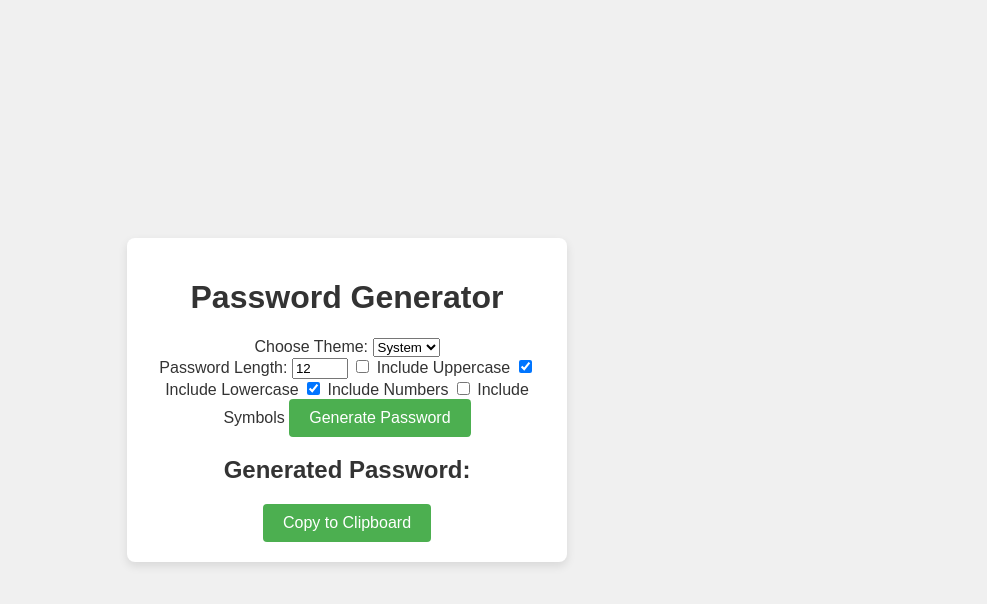
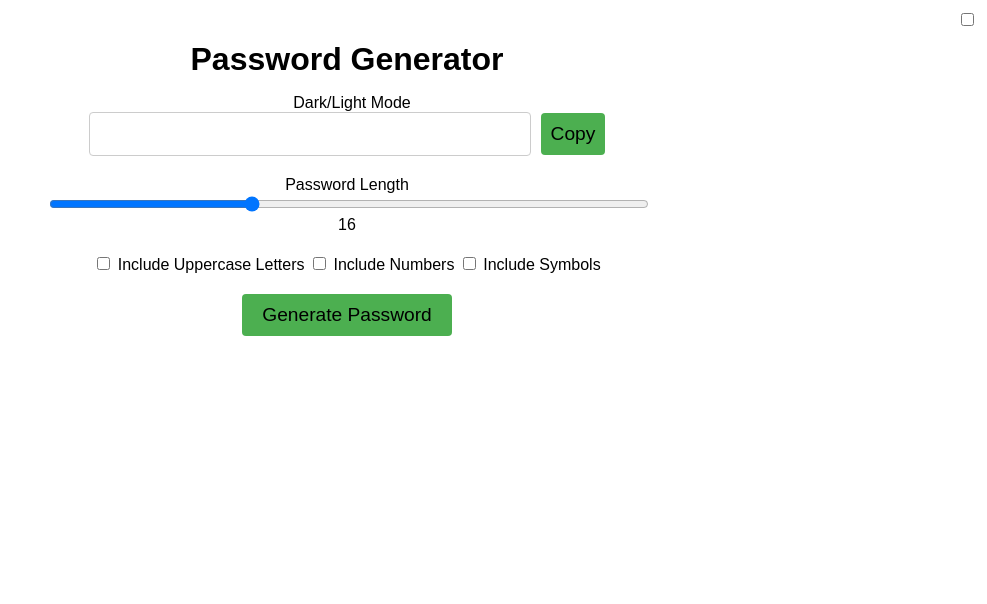
Before and after one commit to Mousica-dev/Password-generator, a plain HTML site: page index.html in a window 1280 px wide. Shown: the whole page, without its empty margins (293-1280 px from the left). Drawn offline with Linux system fonts and the light colour scheme.

Commit message:
Cleaned up the code

```diff
--- a/index.html
+++ b/index.html
@@ -8,45 +8,32 @@
 </head>
 <body>
   <div class="container">
-    <h1>Password Generator</h1>
-    <div>
-      <label for="theme-toggle">Choose Theme:</label>
-      <select id="theme-toggle">
-        <option value="light">Light</option>
-        <option value="dark">Dark</option>
-        <option value="system">System</option>
-      </select>
+    <header>
+      <h1>Password Generator</h1>
+      <label for="themeToggle" class="switch-label">Dark/Light Mode</label>
+      <input type="checkbox" id="themeToggle" class="theme-toggle">
+    </header>
+
+    <div class="password-container">
+      <input type="text" id="password" readonly>
+      <button id="copyButton" onclick="copyToClipboard()">Copy</button>
     </div>
 
-    <div id="generator-form">
-      <label for="password-length">Password Length:</label>
-      <input type="number" id="password-length" min="6" max="50" value="12">
-
-      <label>
-        <input type="checkbox" id="include-uppercase"> Include Uppercase
-      </label>
-
-      <label>
-        <input type="checkbox" id="include-lowercase" checked> Include Lowercase
-      </label>
-
-      <label>
-        <input type="checkbox" id="include-numbers" checked> Include Numbers
-      </label>
-
-      <label>
-        <input type="checkbox" id="include-symbols"> Include Symbols
-      </label>
-
-      <button id="generate-btn">Generate Password</button>
+    <div class="settings">
+      <label for="passwordLength">Password Length</label>
+      <input type="range" id="passwordLength" min="8" max="32" value="16">
+      <span id="passwordLengthLabel">16</span>
     </div>
 
-    <div id="result">
-      <h2>Generated Password:</h2>
-      <p id="password-output"></p>
-      <button id="copy-btn">Copy to Clipboard</button>
+    <div class="password-options">
+      <label><input type="checkbox" id="includeUppercase"> Include Uppercase Letters</label>
+      <label><input type="checkbox" id="includeNumbers"> Include Numbers</label>
+      <label><input type="checkbox" id="includeSymbols"> Include Symbols</label>
     </div>
+
+    <button id="generateButton" onclick="generatePassword()">Generate Password</button>
   </div>
+
   <script src="script.js"></script>
 </body>
 </html>
--- a/script.js
+++ b/script.js
@@ -1,76 +1,49 @@
-document.getElementById("generate-btn").addEventListener("click", generatePassword);
-document.getElementById("theme-toggle").addEventListener("change", updateTheme);
-document.getElementById("copy-btn").addEventListener("click", copyToClipboard);
+document.addEventListener("DOMContentLoaded", () => {
+    const themeToggle = document.getElementById("themeToggle");
+    const passwordLengthInput = document.getElementById("passwordLength");
+    const passwordLengthLabel = document.getElementById("passwordLengthLabel");
+
+    const systemTheme = window.matchMedia("(prefers-color-scheme: dark)").matches ? "dark" : "light";
+    document.body.setAttribute("data-theme", systemTheme);
+
+    themeToggle.addEventListener("change", () => {
+      const theme = themeToggle.checked ? "dark" : "light";
+      document.body.setAttribute("data-theme", theme);
+    });
+
+    passwordLengthInput.addEventListener("input", (e) => {
+      passwordLengthLabel.textContent = e.target.value;
+    });
+  });
 
   function generatePassword() {
-  const length = document.getElementById("password-length").value;
-  const includeUppercase = document.getElementById("include-uppercase").checked;
-  const includeLowercase = document.getElementById("include-lowercase").checked;
-  const includeNumbers = document.getElementById("include-numbers").checked;
-  const includeSymbols = document.getElementById("include-symbols").checked;
+    const length = document.getElementById("passwordLength").value;
+    const includeUppercase = document.getElementById("includeUppercase").checked;
+    const includeNumbers = document.getElementById("includeNumbers").checked;
+    const includeSymbols = document.getElementById("includeSymbols").checked;
 
-  const uppercase = "ABCDEFGHIJKLMNOPQRSTUVWXYZ";
-  const lowercase = "abcdefghijklmnopqrstuvwxyz";
+    const lowerCaseLetters = "abcdefghijklmnopqrstuvwxyz";
+    const upperCaseLetters = "ABCDEFGHIJKLMNOPQRSTUVWXYZ";
     const numbers = "0123456789";
-  const symbols = "!@#$%^&*()_+[]{}|;:,.<>?";
+    const symbols = "!@#$%^&*()_-+=<>?";
 
-  let characterPool = "";
-  if (includeUppercase) characterPool += uppercase;
-  if (includeLowercase) characterPool += lowercase;
-  if (includeNumbers) characterPool += numbers;
-  if (includeSymbols) characterPool += symbols;
+    let characters = lowerCaseLetters;
+
+    if (includeUppercase) characters += upperCaseLetters;
+    if (includeNumbers) characters += numbers;
+    if (includeSymbols) characters += symbols;
 
     let password = "";
     for (let i = 0; i < length; i++) {
-    password += characterPool.charAt(Math.floor(Math.random() * characterPool.length));
+      password += characters.charAt(Math.floor(Math.random() * characters.length));
     }
 
-  document.getElementById("password-output").textContent = password;
-  document.getElementById("copy-btn").style.display = "inline-block";
+    document.getElementById("password").value = password;
   }
 
   function copyToClipboard() {
-  const password = document.getElementById("password-output").textContent;
-
-  if (password) {
-    navigator.clipboard.writeText(password)
-      .then(() => {
+    const passwordField = document.getElementById("password");
+    passwordField.select();
+    document.execCommand("copy");
     alert("Password copied to clipboard!");
-      })
-      .catch(err => {
-        console.error("Error copying text: ", err);
-        alert("Failed to copy password.");
-      });
 }
-}
-
-function updateTheme() {
-  const theme = document.getElementById("theme-toggle").value;
-  const body = document.body;
-  const container = document.querySelector(".container");
-  const button = document.querySelector("button");
-
-  body.classList.remove("light-mode", "dark-mode", "system-mode");
-  container.classList.remove("light-mode", "dark-mode", "system-mode");
-  button.classList.remove("light-mode", "dark-mode", "system-mode");
-
-  if (theme === "light") {
-    body.classList.add("light-mode");
-    container.classList.add("light-mode");
-    button.classList.add("light-mode");
-  } else if (theme === "dark") {
-    body.classList.add("dark-mode");
-    container.classList.add("dark-mode");
-    button.classList.add("dark-mode");
-  } else {
-    body.classList.add("system-mode");
-    container.classList.add("system-mode");
-    button.classList.add("system-mode");
-  }
-}
-
-(function () {
-  const systemPreference = window.matchMedia("(prefers-color-scheme: dark)").matches ? "dark" : "light";
-  document.getElementById("theme-toggle").value = "system";
-  updateTheme();
-})();
--- a/style.css
+++ b/style.css
@@ -1,90 +1,101 @@
-body {
+/* Global Styles */
+body, html {
     font-family: Arial, sans-serif;
     margin: 0;
     padding: 0;
-    display: flex;
-    justify-content: center;
-    align-items: center;
-    min-height: 100vh;
-    background-color: #f0f0f0;
-    color: #333;
-    transition: background-color 0.3s ease, color 0.3s ease;
+    box-sizing: border-box;
+    background-color: var(--background);
+    color: var(--text-color);
+  }
+
+  :root {
+    --background: #fff;
+    --text-color: #000;
+    --primary-color: #4CAF50;
+    --button-bg: #4CAF50;
+    --button-hover-bg: #45a049;
+    --border-radius: 4px;
+    --box-shadow: 0 4px 6px rgba(0, 0, 0, 0.1);
+  }
+
+  body[data-theme="dark"] {
+    --background: #333;
+    --text-color: #fff;
   }
 
   .container {
+    max-width: 600px;
+    margin: 0 auto;
+    padding: 20px;
     text-align: center;
-    padding: 20px;
-    border-radius: 8px;
-    box-shadow: 0 4px 10px rgba(0, 0, 0, 0.1);
-    background-color: white;
+  }
+
+  header h1 {
+    font-size: 2rem;
+    margin-bottom: 1rem;
+  }
+
+  .switch-label {
+    margin-left: 10px;
+    cursor: pointer;
+  }
+
+  .theme-toggle {
+    position: absolute;
+    top: 10px;
+    right: 10px;
+  }
+
+  .password-container {
+    display: flex;
+    align-items: center;
+    justify-content: center;
+    margin-bottom: 20px;
+  }
+
+  #password {
+    width: 70%;
+    padding: 10px;
+    font-size: 1.2rem;
+    text-align: center;
+    border-radius: var(--border-radius);
+    border: 1px solid #ccc;
+  }
+
+  #copyButton {
+    padding: 10px;
+    margin-left: 10px;
+    background-color: var(--button-bg);
+    border: none;
+    border-radius: var(--border-radius);
+    cursor: pointer;
+  }
+
+  #copyButton:hover {
+    background-color: var(--button-hover-bg);
+  }
+
+  .settings, .password-options {
+    margin-bottom: 20px;
+  }
+
+  label {
+    font-size: 1rem;
+  }
+
+  input[type="range"] {
     width: 100%;
-    max-width: 400px;
   }
 
   button {
-    background-color: #4CAF50;
-    color: white;
+    padding: 10px 20px;
+    background-color: var(--button-bg);
     border: none;
-    padding: 10px 20px;
-    text-align: center;
+    border-radius: var(--border-radius);
     cursor: pointer;
-    font-size: 16px;
-    border-radius: 4px;
-    transition: background-color 0.3s;
+    font-size: 1.2rem;
   }
 
   button:hover {
-    background-color: #45a049;
+    background-color: var(--button-hover-bg);
   }
-  body.light-mode {
-    background-color: #f0f0f0;
-    color: #333;
-  }
-
-  .container.light-mode {
-    background-color: #ffffff;
-    box-shadow: 0 4px 10px rgba(0, 0, 0, 0.1);
-  }
-
-  button.light-mode {
-    background-color: #4CAF50;
-  }
-
-  button.light-mode:hover {
-    background-color: #45a049;
-  }
-  body.dark-mode {
-    background-color: #121212;
-    color: #ffffff;
-  }
-
-  .container.dark-mode {
-    background-color: #333333;
-    box-shadow: 0 4px 10px rgba(0, 0, 0, 0.3);
-  }
-
-  button.dark-mode {
-    background-color: #3e8e41;
-  }
-
-  button.dark-mode:hover {
-    background-color: #3c8d3a;
-  }
-
-  body.system-mode {
-    background-color: #f0f0f0;
-    color: #333;
-  }
-
-  .container.system-mode {
-    background-color: #ffffff;
-    box-shadow: 0 4px 10px rgba(0, 0, 0, 0.1);
-  }
-
-  button.system-mode {
-    background-color: #4CAF50;
-  }
-
-  button.system-mode:hover {
-    background-color: #45a049;
-  }
```
Lines whose indentation alone changed are shown as unchanged.
